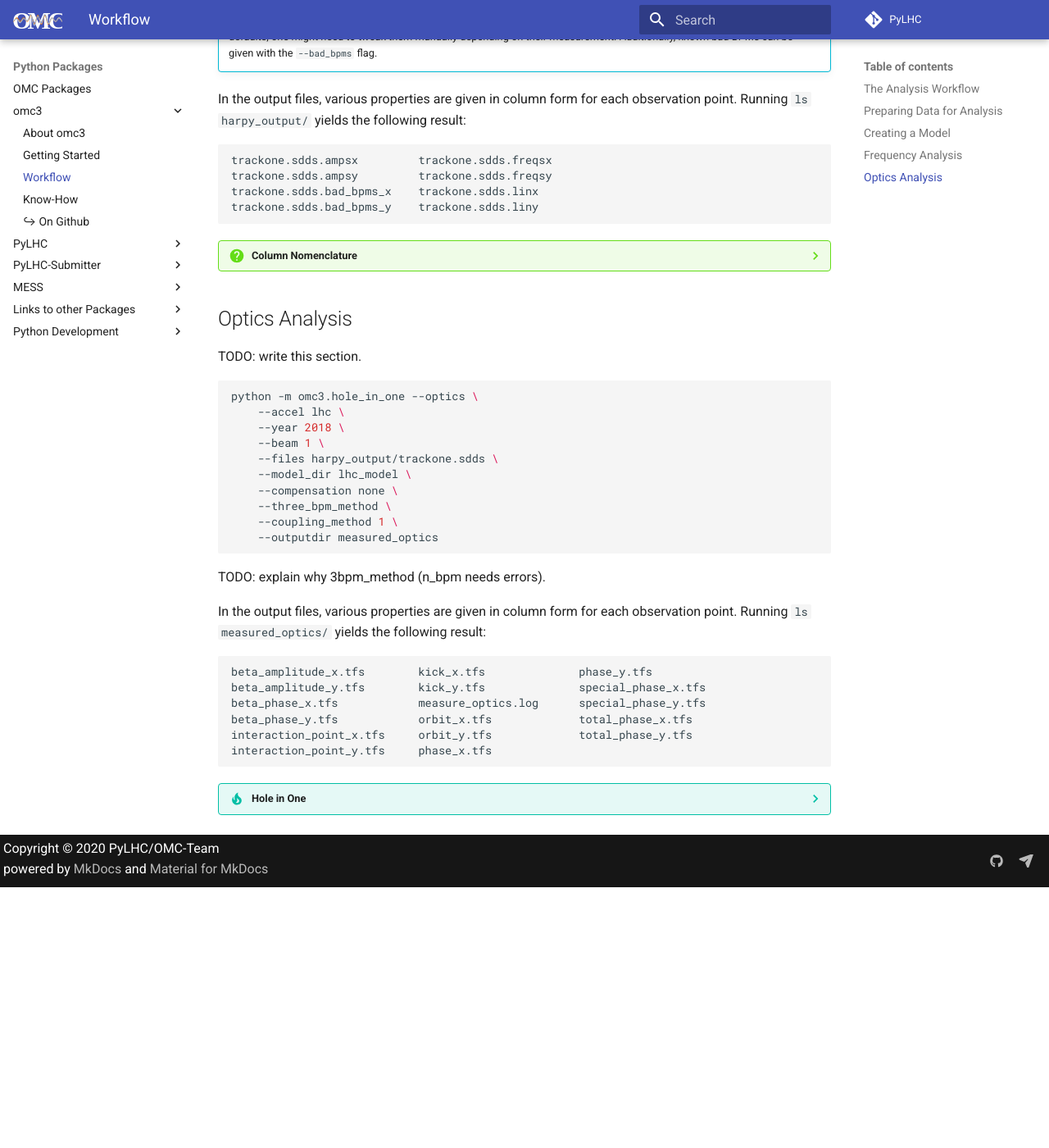
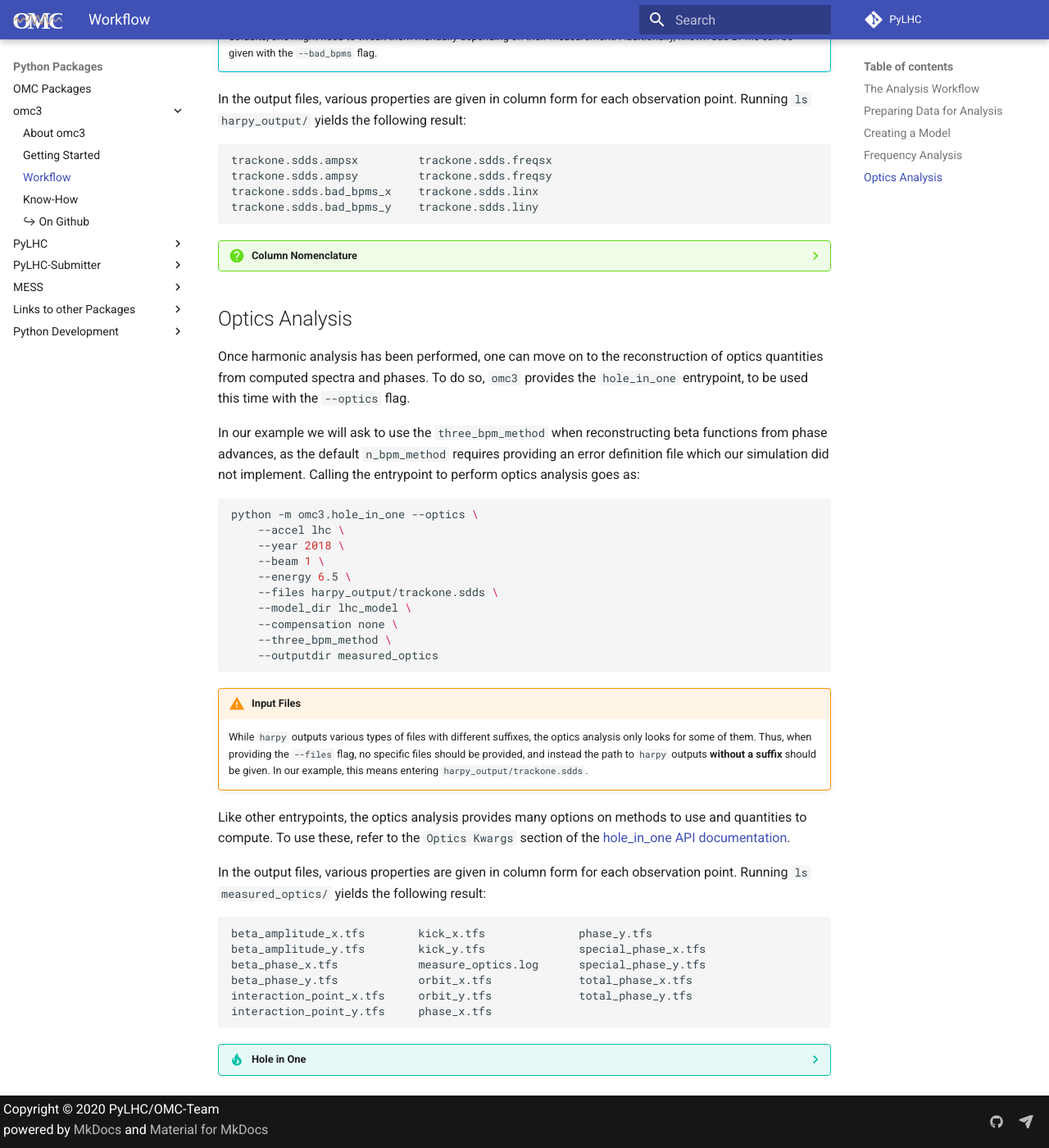
Before and after one commit to pylhc/pylhc.github.io, an MkDocs documentation site: the page built from docs/packages/omc3/workflow.md, in a window 1280 px wide and 1400 px high, scrolled down 3316 px. Shown: the whole window at 82% size. Built offline with MkDocs 1.6.1 and Material for MkDocs 9.7.7, drawn with Linux system fonts in a browser that asks for light colours; before the commit the page ends 4398 px from its top, so only the background shows below that; some of the changed text lies outside the part shown.

Commit message:
#47 write optics analysis section

````diff
--- a/docs/packages/omc3/workflow.md
+++ b/docs/packages/omc3/workflow.md
@@ -100,7 +100,7 @@ Once measurement or simulation is in the appropriate format, the first step as s
 To do so, `omc3` provides the `hole_in_one` entrypoint, which will perform frequency analysis of the data when provided with the `--harpy` flag.
 
 The script provides options involved in both data cleaning and parameter tweaking for the harmonic analysis, which is useful when you have relevant information about your measurements.
-To use these, refer to the `Harpy Kwargs` in the [hole_in_one API documentation][hole_in_one_harpy].
+To use these, refer to the `Harpy Kwargs` section of the [hole_in_one API documentation][hole_in_one].
 
 In our example we will leave most of these to their default values to keep the analysis simple, but ask from `harpy` to output all computed results.
 Running the frequency analysis then goes as:
@@ -120,7 +120,7 @@ python -m omc3.hole_in_one --harpy \
 
     When running on limiting hardware, one can change the amount of zero padding with the `--turn_bits` flag for `harpy`.
     It is important however to remember that decreasing this number will reduce the accuracy of the results, since it increases the range between detected frequencies.
-    Refer to the [hole_in_one API documentation][hole_in_one_harpy] for details that could help in determining which number to use.
+    Refer to the [hole_in_one API documentation][hole_in_one] for details that could help in determining which number to use.
 
 In the output directory, `harpy` will create TFS files with the results of the analysis for both good BPMs and identified bad BPMs.
 The filenames are determined by appending the appropriate suffixes to the entry files.
@@ -145,21 +145,31 @@ trackone.sdds.bad_bpms_y	trackone.sdds.liny
 
 ## Optics Analysis
 
-TODO: write this section.
+Once harmonic analysis has been performed, one can move on to the reconstruction of optics quantities from computed spectra and phases.
+To do so, `omc3` provides the `hole_in_one` entrypoint, to be used this time with the `--optics` flag.
+
+In our example we will ask to use the `three_bpm_method` when reconstructing beta functions from phase advances, as the default `n_bpm_method` requires providing an error definition file which our simulation did not implement.
+Calling the entrypoint to perform optics analysis goes as:
 ```bash
 python -m omc3.hole_in_one --optics \
     --accel lhc \
     --year 2018 \
     --beam 1 \
+    --energy 6.5 \
     --files harpy_output/trackone.sdds \
     --model_dir lhc_model \
     --compensation none \
     --three_bpm_method \
-    --coupling_method 1 \
     --outputdir measured_optics
 ```
 
-TODO: explain why 3bpm_method (n_bpm needs errors).
+!!! warning "Input Files"
+    While `harpy` outputs various types of files with different suffixes, the optics analysis only looks for some of them.
+    Thus, when providing the `--files` flag, no specific files should be provided, and instead the path to `harpy` outputs **without a suffix** should be given.
+    In our example, this means entering `harpy_output/trackone.sdds`.
+
+Like other entrypoints, the optics analysis provides many options on methods to use and quantities to compute.
+To use these, refer to the `Optics Kwargs` section of the [hole_in_one API documentation][hole_in_one].
 
 In the output files, various properties are given in column form for each observation point.
 Running `ls measured_optics/` yields the following result:
````
Also changed, not shown: other parts of docs/packages/omc3/workflow.md (+2 -2 lines).
